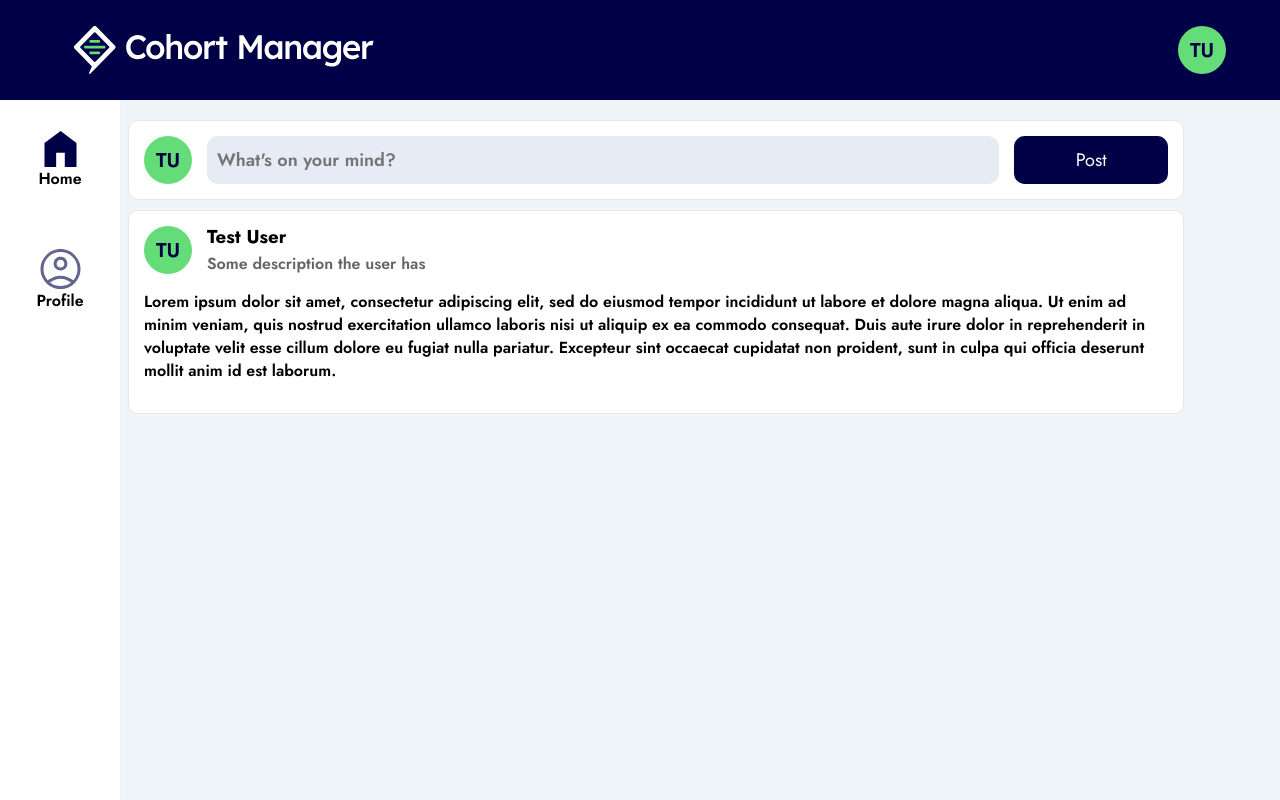
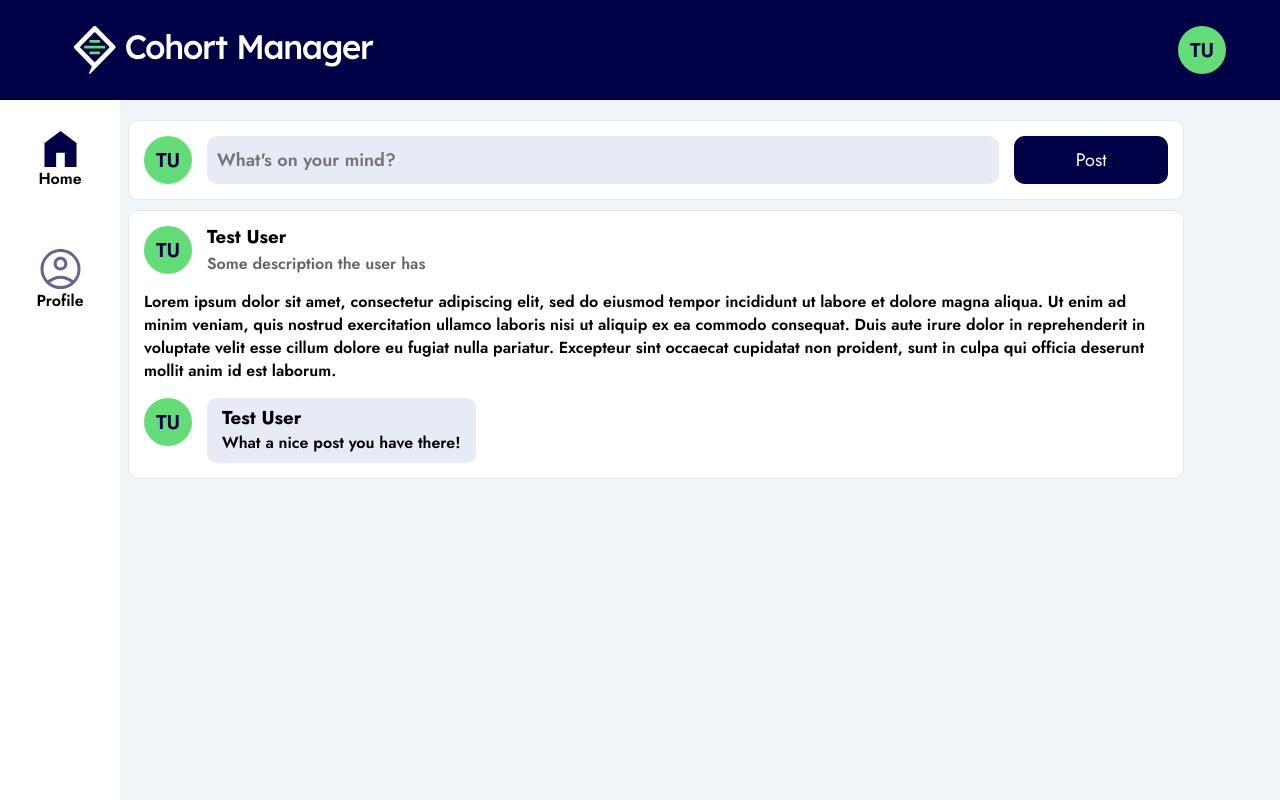
Before and after one commit to boolean-uk/react-cohort-dashboard-challenge, a React (Vite) app: page / in a window 1280 px wide. Built offline with nearby package versions, Linux system fonts and the light colour scheme.

Commit message:
Add PostComment component

```diff
--- a/src/components/Post.jsx
+++ b/src/components/Post.jsx
@@ -1,4 +1,5 @@
 import "../styles/Post.css";
+import PostComment from "./PostComment";
 import ProfileCircle from "./ProfileCircle";
 
 export default function Post({ children }) {
@@ -11,7 +12,13 @@ export default function Post({ children }) {
           <p className="description">Some description the user has</p>
         </div>
       </div>
-      <p className="description">{children}</p>
+      <p>{children}</p>
+      <div className="card-comments">
+        <PostComment
+          content={"What a nice post you have there!"}
+          username={"Test User"}
+        />
+      </div>
     </div>
   );
 }
--- /dev/null
+++ b/src/components/PostComment.jsx
@@ -0,0 +1,14 @@
+import ProfileCircle from "./ProfileCircle";
+import "../styles/PostComment.css";
+
+export default function PostComment({ username, content }) {
+  return (
+    <div className="post-comment">
+      <ProfileCircle color={"var(--secondary"} fullname={username} />
+      <div className="post-comment-content">
+        <h3>{username}</h3>
+        <p>{content}</p>
+      </div>
+    </div>
+  );
+}
--- /dev/null
+++ b/src/styles/PostComment.css
@@ -0,0 +1,18 @@
+.post-comment {
+  width: 100%;
+}
+
+.post-comment-content {
+  background-color: #e6ebf5;
+  width: auto;
+  padding: 15px;
+  border-radius: 0.6em;
+  display: flex;
+  flex-direction: column;
+}
+
+.post-comment-content h3,
+.post-comment-content p {
+  margin: 0;
+  line-height: 10px;
+}
```
